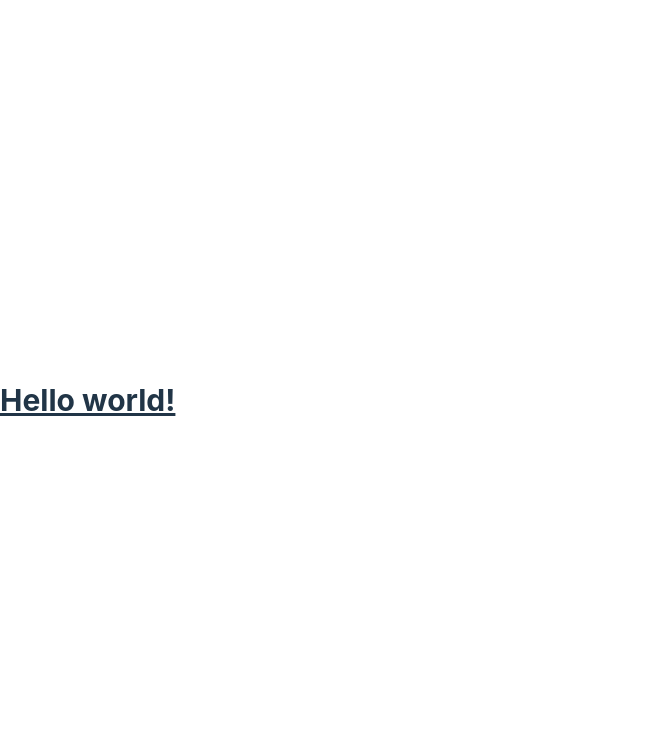
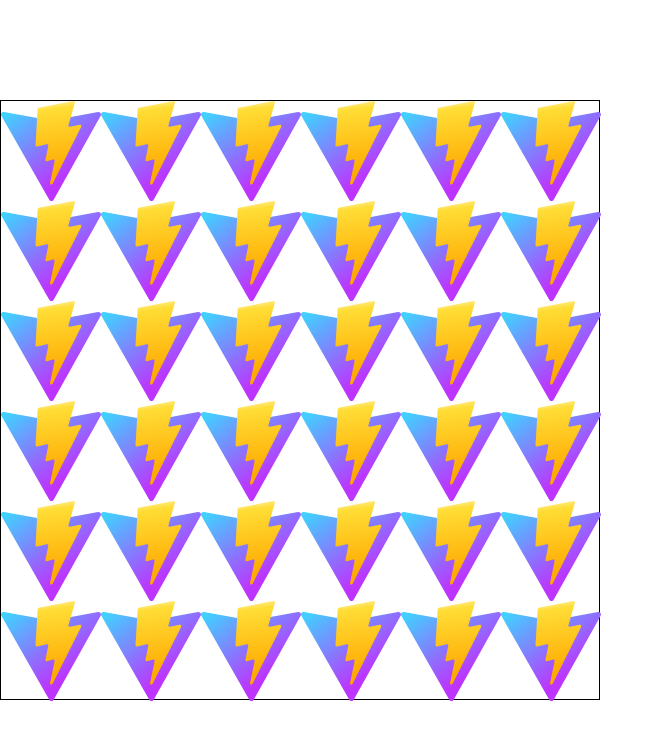
Before and after one commit to Adenhall/cool_games, a React (Vite) app: page / in a window 1280 px wide. Shown: the top 740 px of the page, without its empty margins (0-664 px from the left). Built offline with nearby package versions, Linux system fonts and the light colour scheme.

Commit message:
feat: simple jigsaw puzzle

```diff
--- a/package.json
+++ b/package.json
@@ -10,7 +10,10 @@
     "preview": "vite preview"
   },
   "dependencies": {
+    "immutability-helper": "^3.1.1",
     "react": "^18.3.1",
+    "react-dnd": "^16.0.1",
+    "react-dnd-html5-backend": "^16.0.1",
     "react-dom": "^18.3.1"
   },
   "devDependencies": {
--- a/src/App.tsx
+++ b/src/App.tsx
@@ -1,5 +1,17 @@
+import { HTML5Backend } from "react-dnd-html5-backend";
+import { DndProvider } from "react-dnd";
+import JigsawPuzzle from "./components/JigsawPuzzle";
+
 function App() {
-  return <h1 className="text-3xl font-bold underline">Hello world!</h1>;
+  return (
+    <DndProvider backend={HTML5Backend}>
+      <JigsawPuzzle
+        image="/vite.svg"
+        rows={6}
+        columns={6}
+      />
+    </DndProvider>
+  );
 }
 
 export default App;
--- /dev/null
+++ b/src/components/JigsawPuzzle/PuzzlePiece.tsx
@@ -0,0 +1,36 @@
+import React from "react";
+import { useDrag } from "react-dnd";
+
+interface PuzzlePieceProps {
+  id: number;
+  image: string;
+  position: { x: number; y: number };
+}
+
+const PuzzlePiece: React.FC<PuzzlePieceProps> = ({ id, image, position }) => {
+  const [{ isDragging }, drag] = useDrag(() => ({
+    type: "puzzlePiece",
+    item: { id },
+    collect: (monitor) => ({
+      isDragging: !!monitor.isDragging(),
+    }),
+  }));
+
+  return (
+    <div
+      ref={drag}
+      style={{
+        position: "absolute",
+        left: position.x,
+        top: position.y,
+        width: 100,
+        height: 100,
+        backgroundImage: `url(${image})`,
+        backgroundSize: "cover",
+        opacity: isDragging ? 0.5 : 1,
+      }}
+    />
+  );
+};
+
+export default PuzzlePiece;
--- /dev/null
+++ b/src/components/JigsawPuzzle/index.tsx
@@ -0,0 +1,64 @@
+import React, { useState } from "react";
+import { useDrop } from "react-dnd";
+import PuzzlePiece from "./PuzzlePiece";
+import update from "immutability-helper";
+
+interface JigsawPuzzleProps {
+  image: string;
+  rows: number;
+  columns: number;
+}
+
+const JigsawPuzzle: React.FC<JigsawPuzzleProps> = (
+  { image, rows, columns },
+) => {
+  const [pieces, setPieces] = useState(
+    Array.from({ length: rows * columns }, (_, index) => ({
+      id: index,
+      image: `${image}?${index}`,
+      position: {
+        x: (index % columns) * 100,
+        y: Math.floor(index / columns) * 100,
+      },
+    })),
+  );
+
+  const [, drop] = useDrop(() => ({
+    accept: "puzzlePiece",
+    drop: (item: { id: number }, monitor) => {
+      const delta = monitor.getDifferenceFromInitialOffset() as {
+        x: number;
+        y: number;
+      };
+      const index = pieces.findIndex((piece) => piece.id === item.id);
+      const updatedPieces = update(pieces, {
+        [index]: {
+          position: {
+            $apply: (position) => ({
+              x: position.x + delta.x,
+              y: position.y + delta.y,
+            }),
+          },
+        },
+      });
+
+      setPieces(updatedPieces);
+    },
+  }), [pieces]);
+
+  return (
+    <div
+      ref={drop}
+      style={{
+        width: columns * 100,
+        height: rows * 100,
+        position: "relative",
+        border: "1px solid black",
+      }}
+    >
+      {pieces.map((piece) => <PuzzlePiece key={piece.id} {...piece} />)}
+    </div>
+  );
+};
+
+export default JigsawPuzzle;
```
Also changed, not shown: 1 other file (tests, documents, lock files or other folders).
